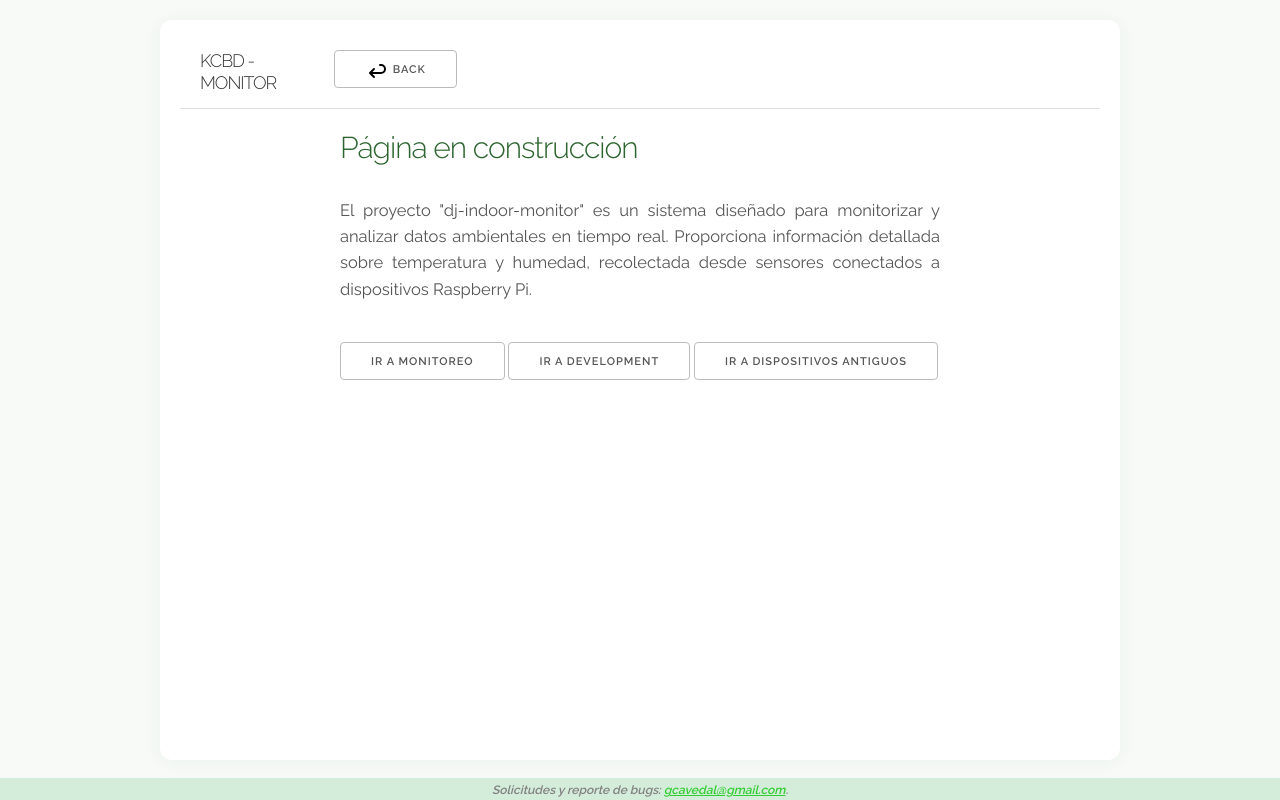
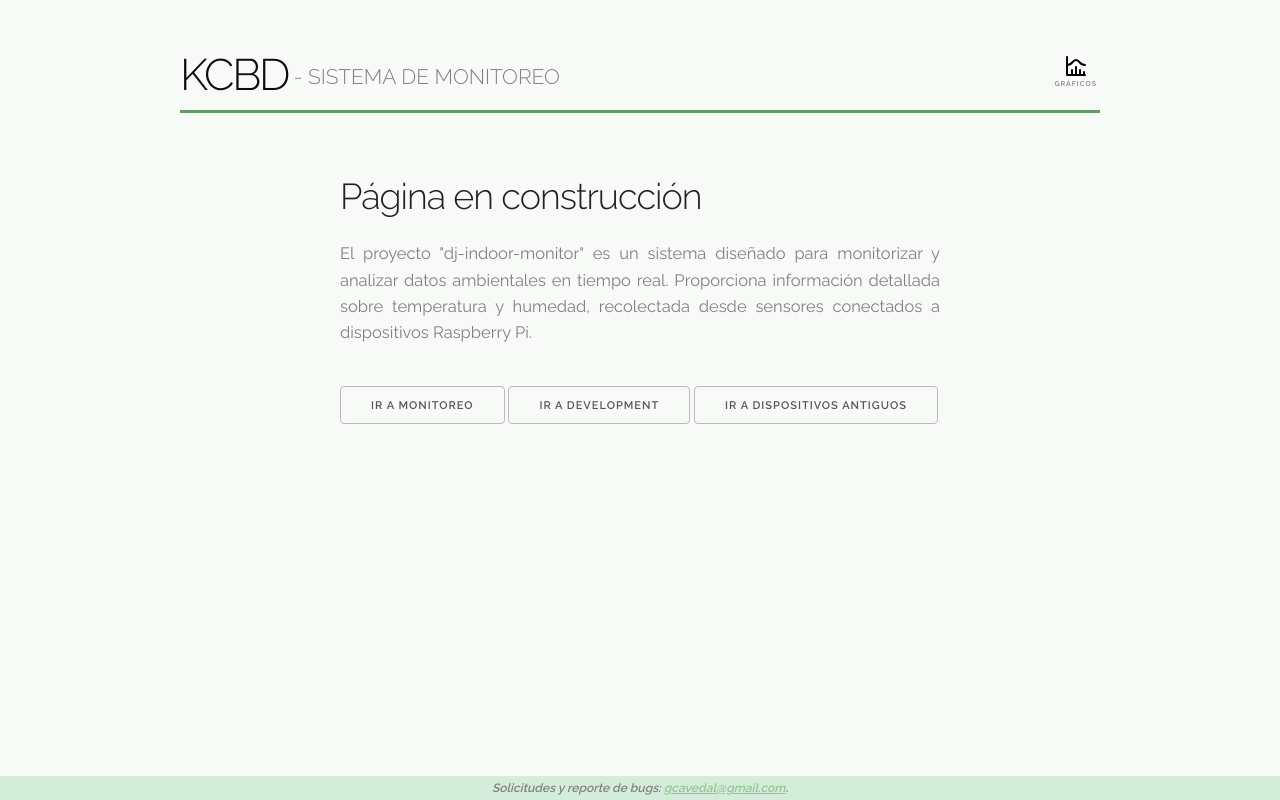
Before and after one commit to kodexArg/dj-indoor-monitor, a Django app: page / in a window 1280 px wide. Run offline with Django 5.2, Linux system fonts and the light colour scheme; parts of the project's set-up code (start-up, migrations or seed data) failed here and were passed over.

Commit message:
working with navbar

```diff
--- a/core/static/css/styles.css
+++ b/core/static/css/styles.css
@@ -1,33 +1,118 @@
+/* Variables */
 :root {
-  --brand-green: #6fbf73;
+  --brand-green-dark: #5f9b62;
+  --brand-green: #92c594;
   --brand-green-light: #d4edda;
-  --brand-green-dark: #2c642f;
   --brand-bg: #f8faf8;
-  --brand-green-lighter: #c3e6cb;
-  --brand-green-extra-light: #a9d5b5;
-  --brand-gray-light: #ccc;
-  --brand-gray-lighter: #f9f9f9;
+  --brand-gray-light: #e5e5e5;
+  --brand-gray: #808080;
+  --brand-gray-dark: #4d4d4d;
+  --brand-black-95: #0d0d0d;
 }
 
-/* Table column widths */
-.fixed-width {
-  table-layout: fixed;
+/* Body */
+body {
+  overflow-y: auto;
+  background-color: var(--brand-bg);
 }
-.fixed-width th:nth-child(1),
-.fixed-width td:nth-child(1) {
-  width: 200px;
+
+body::-webkit-scrollbar {
+  width: 12px;
 }
-.fixed-width th:nth-child(2),
-.fixed-width td:nth-child(2) {
-  width: 100px;
+
+body::-webkit-scrollbar-thumb {
+  background-color: var(--brand-green);
+  border-radius: 10px;
 }
-.fixed-width th:nth-child(3),
-.fixed-width td:nth-child(3) {
-  width: 60px;
+
+body::-webkit-scrollbar-track {
+  background-color: var(--brand-green-light);
 }
-.fixed-width th:nth-child(4),
-.fixed-width td:nth-child(4) {
-  width: 60px;
+
+/* Container */
+.container {
+  min-height: calc(100vh - 4em);
+  margin-bottom: 2em;
+  /* Eliminar el efecto "página" */
+  /* background-color: var(--brand-bg); */
+  /* border-radius: 12px; */
+  /* box-shadow: 0 2px 20px rgba(111, 191, 115, 0.1); */
+}
+
+@media (min-width: 600px) {
+  .container {
+    /* background-color: var(--brand-bg); */
+    /* border-radius: 12px; */
+    /* box-shadow: 0 2px 20px rgba(111, 191, 115, 0.1); */
+    margin: 20px auto;
+    padding: 20px;
+  }
+}
+
+/* Header */
+.header-container {
+  display: flex;
+  align-items: center;
+  border-bottom: 3px solid var(--brand-green-dark);
+}
+
+.header-left {
+  flex: 0 0 auto;
+  color: var(--brand-black-95);
+  margin: 0;
+  padding: 0;
+  font-size: 4.4rem;
+  font-weight: 300;
+  letter-spacing: -0.05em;
+}
+
+.header-left a {
+  text-decoration: none;
+  color: inherit;
+}
+
+.header-left a:hover {
+  color: var(--brand-green-dark);
+}
+
+.header-center {
+  flex: 1 1 auto;
+  margin: 0;
+  padding: 0;
+  color: var(--brand-gray);
+  position: relative;
+  top: 2px;
+  font-size: 2.1rem;
+  font-weight: 300;
+}
+
+.header-right {
+  flex: 0 0 auto;
+  display: flex;
+  gap: 0.5rem;
+}
+
+/* Navigation button */
+.nav-button {
+  display: flex;
+  flex-direction: column;
+  align-items: center;
+  background: none;
+  border: none;
+  cursor: pointer;
+  padding: 0.3rem;
+}
+
+.nav-button img {
+  width: 24px;
+  height: 24px;
+  margin-bottom: 2px;
+}
+
+.nav-button small {
+  font-size: 0.7rem;
+  color: var(--brand-gray);
+  line-height: 1;
 }
 
 /* Footer */
@@ -36,8 +121,8 @@
   bottom: 0;
   left: 0;
   width: 100%;
-  background-color: #d4edda;
-  color: white;
+  background-color: var(--brand-green-light);
+  color: var(--brand-gray-dark);
   text-align: center;
   padding: 0;
   margin-left: auto;
@@ -45,216 +130,66 @@
   font-size: 1.1em;
   font-weight: bold;
   line-height: 2em;
-  height: 1.8em;
+  height: 2em;
 }
 
 .footer-text {
   font-size: 0.8em;
-  color: gray;
+  color: var(--brand-gray);
   font-style: italic;
 }
+
 .footer-text a {
-  color: #32CD32;
+  color: var(--brand-green);
 }
 
-/* Header */
-header {
-    display: flex;
-    justify-content: space-between;
-    align-items: center;
-    padding: 10px 20px;
-    border-bottom: 1px solid #ddd;
-}
-
-header h1 {
-    margin: 0;
-    font-size: 18px;
-    color: #333;
-}
-
-.header-title {
-  border-bottom: none;
-}
-.header-subtitle {
-  font-size: 0.6em;
-  color: #555;
-  vertical-align: middle;
-}
-
-.header-link {
-  text-decoration: none;
-  color: inherit;
-}
-
-/* Custom scrollbar */
-body {
-  overflow-y: scroll;
-  background-color: #f8faf8;
-}
-body::-webkit-scrollbar {
-  width: 12px;
-}
-body::-webkit-scrollbar-thumb {
-  background-color: #6fbf73;
-  border-radius: 10px;
-}
-body::-webkit-scrollbar-track {
-  background-color: #d4edda;
-}
-
-/* Link list with main link */
-.link-list {
-  list-style: none;
-  padding: 0;
-  margin: 40px 0;
-  display: block;
-  text-align: left;
-  width: 100%;
-  max-width: 300px;
-}
-.link-list li {
-  margin: 12px 0;
-}
-.link-list li a {
-  color: #666;
-  font-weight: 600;
-  text-decoration: none;
-  padding: 8px 15px;
-  border-radius: 4px;
-  transition: all 0.2s ease;
-  display: inline-block;
-  font-size: 1.1em;
-}
-.link-list li a.main-link {
-  color: #2c642f;
-  font-size: 1.3em;
-  font-weight: 700;
-}
-.link-list li a:hover {
-  color: #000;
-  background-color: #f0f7f1;
-  transform: translateX(5px);
-}
-.link-list li a.main-link:hover {
-  color: #1a4b1c;
-  background-color: #e1f0e3;
-}
-
-/* Button enhancements */
-.button-container {
-    max-width: 600px;
-    margin: 0 auto;
-    padding: 20px;
-}
-
-.chart-button {
-    display: flex;
-    justify-content: space-between;
-    align-items: center;
-    padding: 10px 20px;
-    border: 1px solid var(--brand-gray-light);
-    background-color: var(--brand-gray-lighter);
-    border-radius: 8px;
-    cursor: pointer;
-    font-size: 1.1em;
-    line-height: 1.5;
-    transition: background-color 0.3s, border-color 0.3s;
-}
-
-.chart-button:hover {
-    background-color: var(--brand-green-light);
-    border-color: var(--brand-green-lighter);
-}
-
-.chart-button img {
-    width: 24px;
-    height: 24px;
-    margin-left: 10px;
-}
-
-/* Construction notice styles */
+/* Home page */
 .construction-notice {
   text-align: justify;
   max-width: 600px;
-  margin: 0 auto;
+  margin: 4rem auto 0 auto;
   padding: 20px;
   line-height: 1.6;
 }
-.construction-notice h2 {
-  color: #2c642f;
-  margin-bottom: 30px;
-  font-size: 2em;
-}
+
 .update-message {
-  color: #555;
+  color: var(--brand-gray);
   line-height: 1.6;
   margin-bottom: 40px;
   font-size: 1.1em;
 }
 
-.container {
-  min-height: calc(100vh - 4em);
-  margin-bottom: 2em;
-}
-
-@media (min-width: 600px) {
-  .container {
-    background-color: #fff;
-    border-radius: 12px;
-    box-shadow: 0 2px 20px rgba(111, 191, 115, 0.1);
-    margin: 20px auto;
-    padding: 20px;
-  }
-}
-
-.debug-info {
-  font-family: monospace;
-  color: darkgray;
-}
-
-#chart-nav-bar {
-  display: flex;
-  justify-content: space-around;
-  background-color: #f4f4f4;
-  padding: 10px 0;
-  border-bottom: 1px solid #ddd;
-}
-
-#chart-nav-bar ul {
-  list-style: none;
-  margin: 0;
-  padding: 0;
-  display: flex;
-}
-
-#chart-nav-bar li {
-  text-align: center;
-}
-
-.nav-button {
-    background: none;
-    border: none;
-    cursor: pointer;
-    text-align: center;
-    padding: 0;
-    margin: 0;
-}
-
-.nav-button img {
-    width: 24px;
-    height: 24px;
-    display: block;
-    margin: 0 auto;
-}
-
-.nav-button small {
-    font-size: 9px;
-    color: #666;
-    display: block;
-    margin-top: 2px;
-    text-align: center;
-}
-
+/* Dynamic content */
 .dynamic-content {
   margin: 20px;
 }
+
+/* Chart */
+#chart-container {
+  width: 100%;
+  margin: 20px 0;
+}
+
+.button-group {
+  margin: 10px 0;
+  display: flex;
+  gap: 10px;
+}
+
+.alert {
+  padding: 15px;
+  margin-bottom: 20px;
+  border: 1px solid transparent;
+  border-radius: 4px;
+}
+
+.alert-danger {
+  color: var(--brand-gray-dark);
+  background-color: var(--brand-green-light);
+  border-color: var(--brand-gray-light);
+}
+
+.alert-heading {
+  color: inherit;
+  margin-top: 0;
+}
--- a/core/templates/development.html
+++ b/core/templates/development.html
@@ -1,6 +1,6 @@
 {% extends "layouts/base.html" %}
 
-{% block header %}<a href="{% url 'home' %}" style="text-decoration: none; color: inherit;">KCBD</a><span class="header-subtitle"> - MONITOR<span style="color: #ff0000;"> - DEV</span></span>{% endblock %}
+{% block subtitle %}DEV & TESTING{% endblock %}
 
 {% block content %}
 <section>
--- a/core/templates/home.html
+++ b/core/templates/home.html
@@ -2,7 +2,7 @@
 
 {% block content %}
 <div class="construction-notice">
-    <h2>Página en construcción</h2>
+    <h3>Página en construcción</h3>
 
     <p class="update-message">
         El proyecto "dj-indoor-monitor" es un sistema diseñado para
--- a/core/templates/layouts/base.html
+++ b/core/templates/layouts/base.html
@@ -26,17 +26,17 @@
 <body>
 
   <div class="container">
-    <header>
-      <div class="row">
-        <div class="six columns">
-          <h1>{% block header %}<a href="{% url 'home' %}" class="header-link">KCBD</a><span> - MONITOR</span>{% endblock %}</h1>
-        </div>
-        <div class="six columns" style="text-align: right;">
-          <button hx-get="javascript:history.back()" class="button">
-            <img src="{% static 'icons/arrow-back.svg' %}" alt="Back" style="vertical-align: middle;">
-            Back
-          </button>
-        </div>
+    <header class="header-container">
+      <div class="header-left">
+        <a href="/">
+          KCBD
+        </a>
+      </div>
+      <div class="header-center">
+        &nbsp;-&nbsp;{% block subtitle %}SISTEMA DE MONITOREO{% endblock %}
+      </div>
+      <div class="header-right">
+        {% include 'partials/navbar.html' %}
       </div>
     </header>
 
--- a/core/templates/partials/charts/chart/chart-nav-bar.html
+++ /dev/null
@@ -1,6 +0,0 @@
-<nav id="chart-nav-bar">
-    <ul>
-        <li><button class="nav-button {% if chart_type == 'default' %}active{% endif %}" onclick="location.href='{% url 'chart' %}?type=default'">Default</button></li>
-        <!-- Future chart types can be added here -->
-    </ul>
-</nav>
--- /dev/null
+++ b/core/templates/partials/navbar.html
@@ -0,0 +1,13 @@
+{% load static %}
+<div class="navbar">
+  {% if request.path != '/' %}
+  <button class="nav-button" hx-get="javascript:history.back()">
+    <img src="{% static 'icons/arrow-back.svg' %}" alt="Volver">
+    <small>volver</small>
+  </button>
+  {% endif %}
+  <button class="nav-button" hx-get="{% url 'charts' %}">
+    <img src="{% static 'icons/chart-histogram.svg' %}" alt="Gráficos">
+    <small>Gráficos</small>
+  </button>
+</div>
```
Also changed, not shown: core/templates/charts.html (+5 -4 lines), core/templates/partials/charts/chart.html (+15 -25 lines), core/templates/partials/charts/chart/default.html (deleted, +0 -43 lines).
